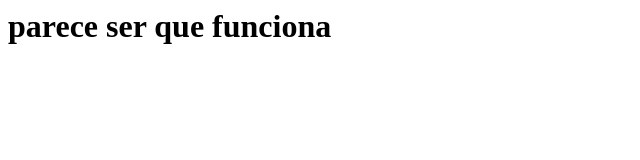
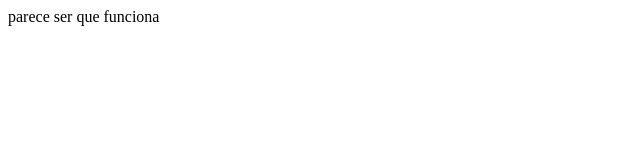
Before and after one commit to AlvaroRadajczykProjects/Locproject, a plain HTML site: page page.html in a window 1280 px wide. Shown: the whole page, without its empty margins (0-640 px from the left). Drawn offline with Linux system fonts and the light colour scheme.

Commit message:
Update page.html

```diff
--- a/page.html
+++ b/page.html
@@ -8,7 +8,7 @@
 
     <body>
 
-        <h1>parece ser que funciona</h1>
+        <p>parece ser que funciona</p>
 
     </body>
 
```
